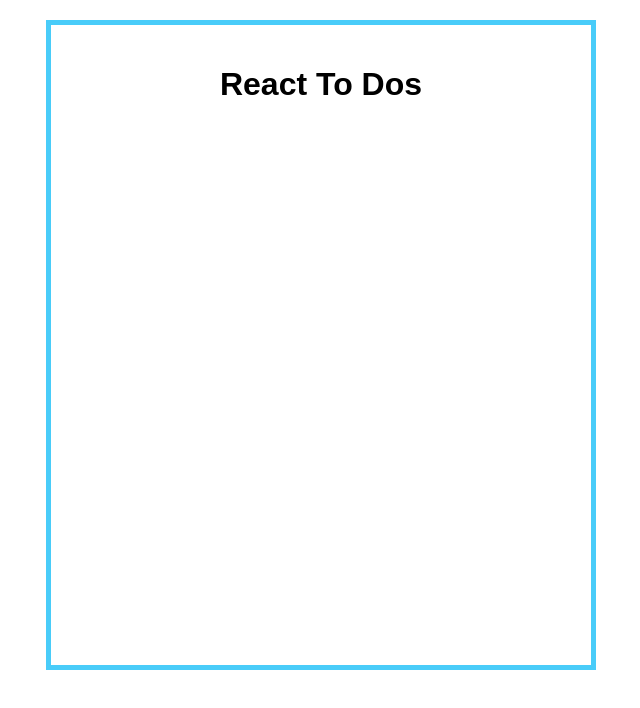
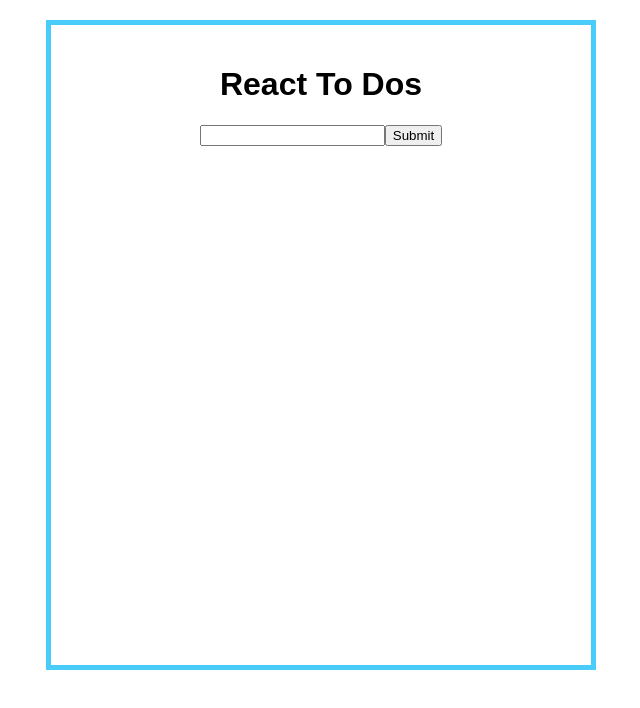
Before and after one commit to tbricca/todos-app-react, a React (Create React App) app: page / in a window 1280 px wide. Shown: the top 708 px of the page, without its empty margins (319-959 px from the left). Built offline with nearby package versions, Linux system fonts and the light colour scheme.

Commit message:
to do text box and submit button rendered

```diff
--- a/src/App.js
+++ b/src/App.js
@@ -1,7 +1,7 @@
 import React, { Component } from 'react';
 import './App.css';
-
 import Header from './components/header';
+import TodoInput from './components/todoInput';
 
 class App extends Component {
   render() {
@@ -9,6 +9,7 @@
       <div className="App">
         <div className="todo-wrapper">
          <Header />
+         <TodoInput />
         </div>
       </div>
     );
--- a/src/components/todoInput.js
+++ b/src/components/todoInput.js
@@ -0,0 +1,30 @@
+import React from 'react';
+
+
+export default class TodoInput extends React.Component {
+    constructor(props) {
+        super(props)
+
+        this.state = {value: "test"};
+
+        this.handleChange = this.handleChange.bind(this);
+        this.addTodo = this.addTodo.bind(this);
+    }
+
+    handleChange(e) {
+        console.log("change is a happening");
+    }
+
+    addTodo(todo){
+        console.log("todo", todo);
+    }
+
+    render() {
+        return(
+            <div>
+                <input type="text" value="" onChange={this.handleChange} />
+                <button className="btn btn-primary" onClick={()=> this.addTodo(this.state.value)}>Submit</button>
+            </div>
+        );
+    }
+}
```
